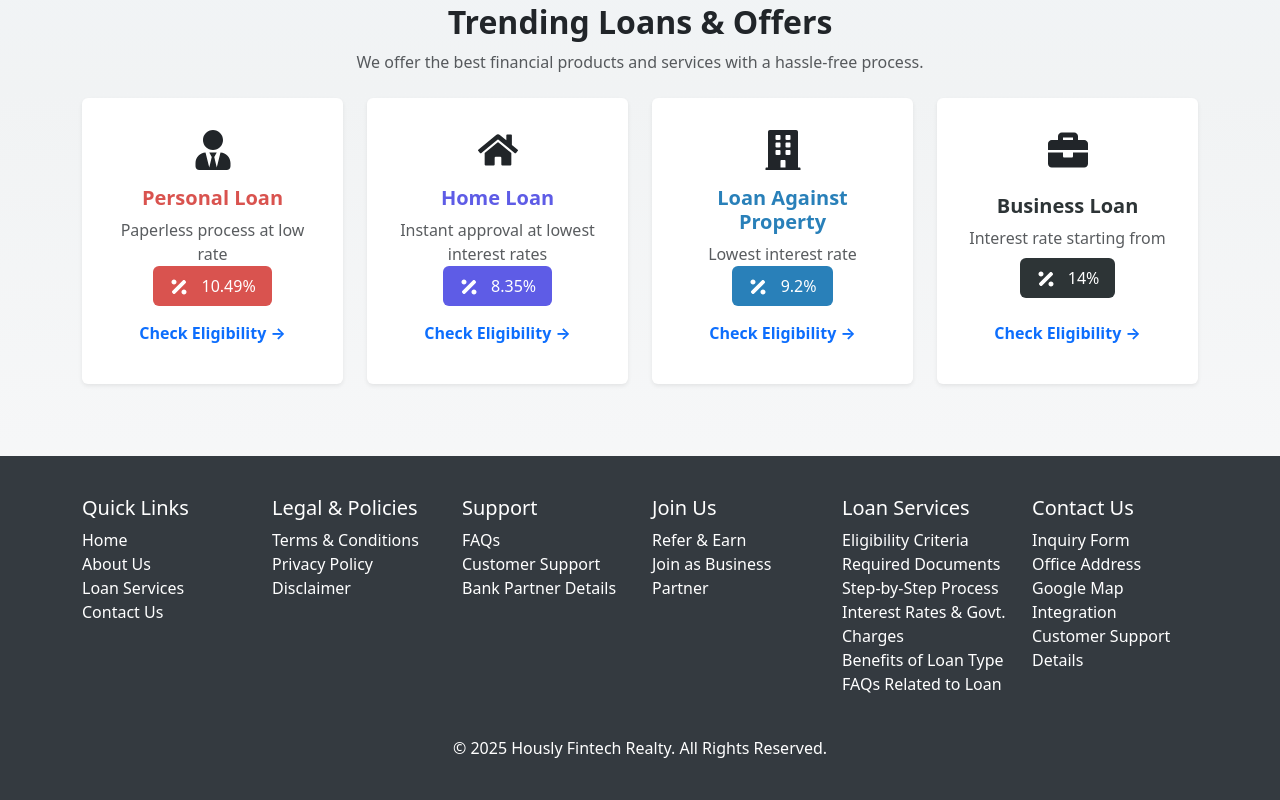
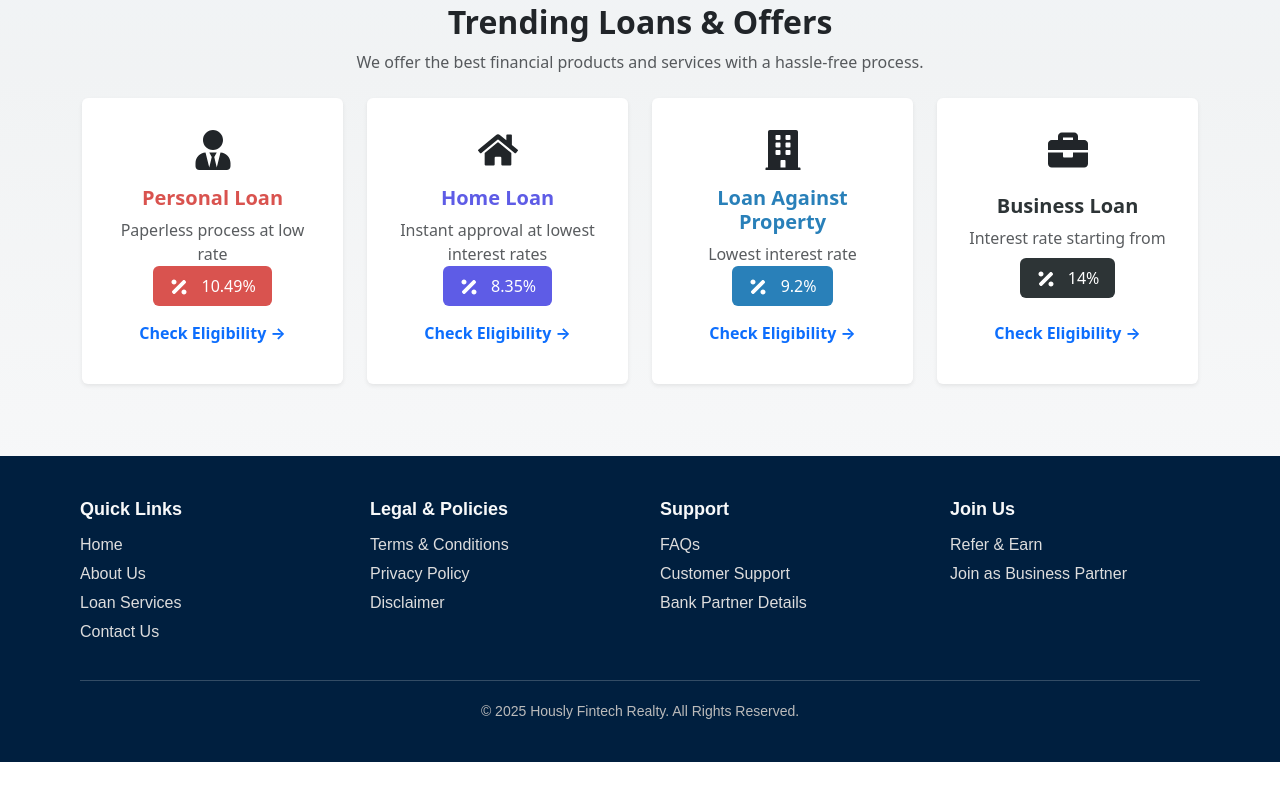
Before and after one commit to Kamlesh7049/Hously_Finntech_Realty, a React (Vite) app in the folder frontend/: page / in a window 1280 px wide. Shown: the part 615-1415 px from the top of the page. After the commit the page ends 1377 px from the top, so only its background shows below. Built offline with nearby package versions, Linux system fonts and the light colour scheme.

Commit message:
footer updates with improved

```diff
--- a/frontend/src/components/Footer.jsx
+++ b/frontend/src/components/Footer.jsx
@@ -1,83 +1,95 @@
 import React from "react";
-import { Container, Row, Col } from "react-bootstrap";
 
 const Footer = () => {
+  const footerStyle = {
+    backgroundColor: "#001f3f", // Dark Blue Background
+    color: "#fff",
+    padding: "40px 80px", // Added left & right padding
+    textAlign: "left",
+    fontFamily: "Arial, sans-serif",
+  };
+
+  const containerStyle = {
+    display: "grid",
+    gridTemplateColumns: "repeat(4, 1fr)", // 4 Equal Columns
+    gap: "40px",
+    borderBottom: "1px solid rgba(255, 255, 255, 0.2)",
+    paddingBottom: "20px",
+  };
+
+  const sectionTitleStyle = {
+    fontWeight: "bold",
+    fontSize: "18px",
+    marginBottom: "10px",
+    color: "#f8f9fa",
+  };
+
+  const listStyle = {
+    listStyleType: "none",
+    padding: 0,
+  };
+
+  const listItemStyle = {
+    marginBottom: "5px",
+    color: "#ddd",
+    cursor: "pointer",
+  };
+
+  const copyrightStyle = {
+    textAlign: "center",
+    marginTop: "20px",
+    fontSize: "14px",
+    color: "#bbb",
+  };
+
   return (
-    <footer style={{ backgroundColor: "#343a40", color: "#ffffff", padding: "40px 0" }}>
-      <Container>
-        <Row>
-          {/* Quick Links */}
-          <Col md={2}>
-            <h5>Quick Links</h5>
-            <ul style={{ listStyle: "none", padding: 0 }}>
-              <li><a href="/" style={{ color: "#ffffff", textDecoration: "none" }}>Home</a></li>
-              <li><a href="/about" style={{ color: "#ffffff", textDecoration: "none" }}>About Us</a></li>
-              <li><a href="/loan-services" style={{ color: "#ffffff", textDecoration: "none" }}>Loan Services</a></li>
-              <li><a href="/contact" style={{ color: "#ffffff", textDecoration: "none" }}>Contact Us</a></li>
-            </ul>
-          </Col>
+    <footer style={footerStyle}>
+      <div style={containerStyle}>
+        {/* Quick Links Section */}
+        <div>
+          <div style={sectionTitleStyle}>Quick Links</div>
+          <ul style={listStyle}>
+            <li style={listItemStyle}>Home</li>
+            <li style={listItemStyle}>About Us</li>
+            <li style={listItemStyle}>Loan Services</li>
+            <li style={listItemStyle}>Contact Us</li>
+          </ul>
+        </div>
 
-          {/* Legal & Policies */}
-          <Col md={2}>
-            <h5>Legal & Policies</h5>
-            <ul style={{ listStyle: "none", padding: 0 }}>
-              <li><a href="/terms" style={{ color: "#ffffff", textDecoration: "none" }}>Terms & Conditions</a></li>
-              <li><a href="/privacy" style={{ color: "#ffffff", textDecoration: "none" }}>Privacy Policy</a></li>
-              <li><a href="/disclaimer" style={{ color: "#ffffff", textDecoration: "none" }}>Disclaimer</a></li>
-            </ul>
-          </Col>
+        {/* Legal & Policies Section */}
+        <div>
+          <div style={sectionTitleStyle}>Legal & Policies</div>
+          <ul style={listStyle}>
+            <li style={listItemStyle}>Terms & Conditions</li>
+            <li style={listItemStyle}>Privacy Policy</li>
+            <li style={listItemStyle}>Disclaimer</li>
+          </ul>
+        </div>
 
-          {/* Support */}
-          <Col md={2}>
-            <h5>Support</h5>
-            <ul style={{ listStyle: "none", padding: 0 }}>
-              <li><a href="/faqs" style={{ color: "#ffffff", textDecoration: "none" }}>FAQs</a></li>
-              <li><a href="/support" style={{ color: "#ffffff", textDecoration: "none" }}>Customer Support</a></li>
-              <li><a href="/bank-partners" style={{ color: "#ffffff", textDecoration: "none" }}>Bank Partner Details</a></li>
-            </ul>
-          </Col>
+        {/* Support Section */}
+        <div>
+          <div style={sectionTitleStyle}>Support</div>
+          <ul style={listStyle}>
+            <li style={listItemStyle}>FAQs</li>
+            <li style={listItemStyle}>Customer Support</li>
+            <li style={listItemStyle}>Bank Partner Details</li>
+          </ul>
+        </div>
 
-          {/* Join Us */}
-          <Col md={2}>
-            <h5>Join Us</h5>
-            <ul style={{ listStyle: "none", padding: 0 }}>
-              <li><a href="/refer-earn" style={{ color: "#ffffff", textDecoration: "none" }}>Refer & Earn</a></li>
-              <li><a href="/business-partner" style={{ color: "#ffffff", textDecoration: "none" }}>Join as Business Partner</a></li>
-            </ul>
-          </Col>
+        {/* Join Us Section */}
+        <div>
+          <div style={sectionTitleStyle}>Join Us</div>
+          <ul style={listStyle}>
+            <li style={listItemStyle}>Refer & Earn</li>
+            <li style={listItemStyle}>Join as Business Partner</li>
+          </ul>
+        </div>
+      </div>
 
-          {/* Loan Services Pages */}
-          <Col md={2}>
-            <h5>Loan Services</h5>
-            <ul style={{ listStyle: "none", padding: 0 }}>
-              <li><a href="/eligibility" style={{ color: "#ffffff", textDecoration: "none" }}>Eligibility Criteria</a></li>
-              <li><a href="/documents" style={{ color: "#ffffff", textDecoration: "none" }}>Required Documents</a></li>
-              <li><a href="/process" style={{ color: "#ffffff", textDecoration: "none" }}>Step-by-Step Process</a></li>
-              <li><a href="/interest-rates" style={{ color: "#ffffff", textDecoration: "none" }}>Interest Rates & Govt. Charges</a></li>
-              <li><a href="/benefits" style={{ color: "#ffffff", textDecoration: "none" }}>Benefits of Loan Type</a></li>
-              <li><a href="/loan-faqs" style={{ color: "#ffffff", textDecoration: "none" }}>FAQs Related to Loan</a></li>
-            </ul>
-          </Col>
-
-          {/* Contact Us */}
-          <Col md={2}>
-            <h5>Contact Us</h5>
-            <ul style={{ listStyle: "none", padding: 0 }}>
-              <li><a href="/contact-form" style={{ color: "#ffffff", textDecoration: "none" }}>Inquiry Form</a></li>
-              <li><a href="/address" style={{ color: "#ffffff", textDecoration: "none" }}>Office Address</a></li>
-              <li><a href="/map" style={{ color: "#ffffff", textDecoration: "none" }}>Google Map Integration</a></li>
-              <li><a href="/support-details" style={{ color: "#ffffff", textDecoration: "none" }}>Customer Support Details</a></li>
-            </ul>
-          </Col>
-        </Row>
-
-        {/* Copyright */}
-        <Row className="mt-4 text-center">
-          <Col>
-            <p className="mb-0">&copy; {new Date().getFullYear()} Hously Fintech Realty. All Rights Reserved.</p>
-          </Col>
-        </Row>
-      </Container>
+      {/* Copyright Section */}
+      <div style={copyrightStyle}>
+        © {new Date().getFullYear()} Hously Fintech Realty. All Rights Reserved.
+      </div>
     </footer>
   );
 };
```
